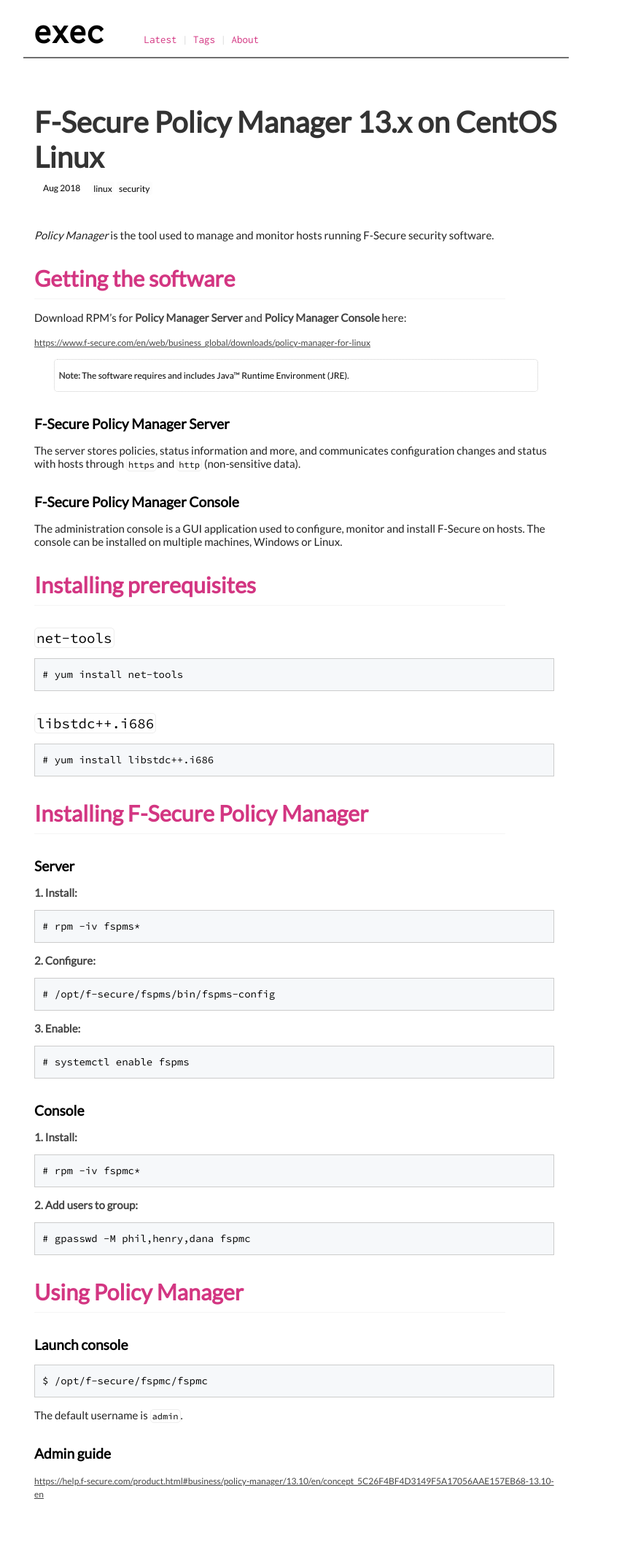
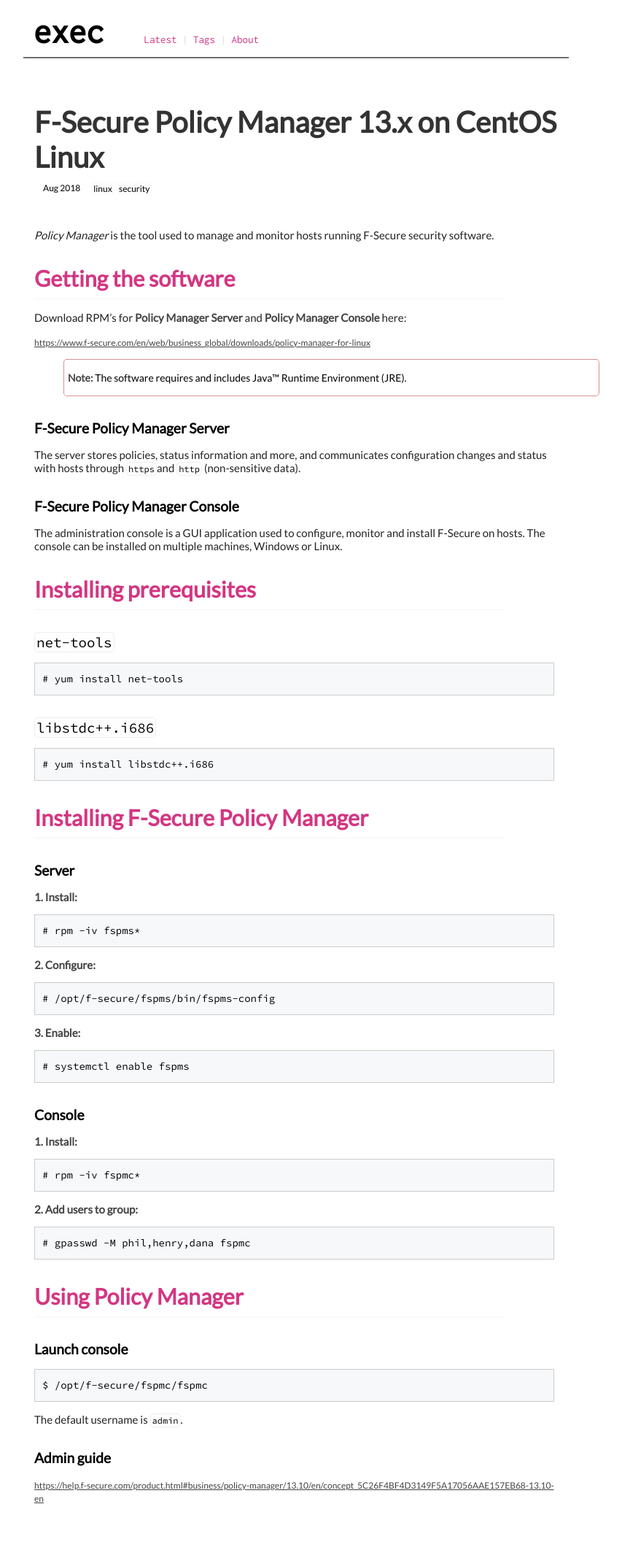
Before and after one commit to execas/execas.github.io, a Jekyll site: the page built from _posts/2018-08-30-f-secure-policy-manager-13x-on-centos.-linux.md, in a window 1280 px wide. Shown: the whole page at 73% size, without its empty margins (234-1087 px from the left). Built offline with Jekyll 4.4.1, drawn with Linux system fonts in a browser that asks for light colours.

Commit message:
Update execas.css

```diff
--- a/css/execas.css
+++ b/css/execas.css
@@ -47,24 +47,23 @@
 
 blockquote {
      background-color: #ffffff;
-     margin: 0 auto;
-     width: 90%;
+     width: 100%;
      padding-left: 5px;
      padding-right: 10px;
      padding-bottom: 2px;
      padding-top: 2px;
-     border: 1px dotted #ccc;
+     border: 1px dotted firebrick;
      color:#000000;
      border-radius: 5px 5px 5px 5px;
 
 }
 
 blockquote code {
-     font-size: 10px;
+     font-size: 12px;
 }
 
 blockquote p {
-     font-size: 12px;
+     font-size: 14px;
 }
 
 pre code {
```
